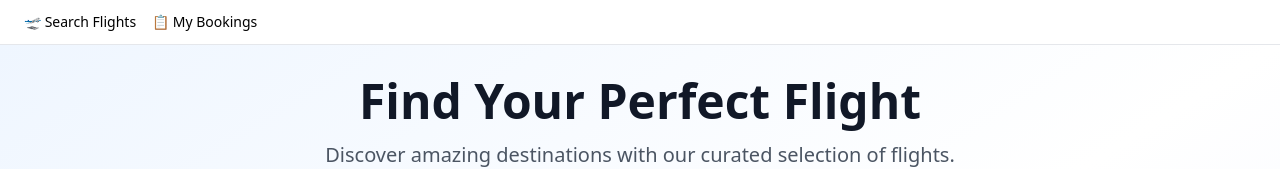
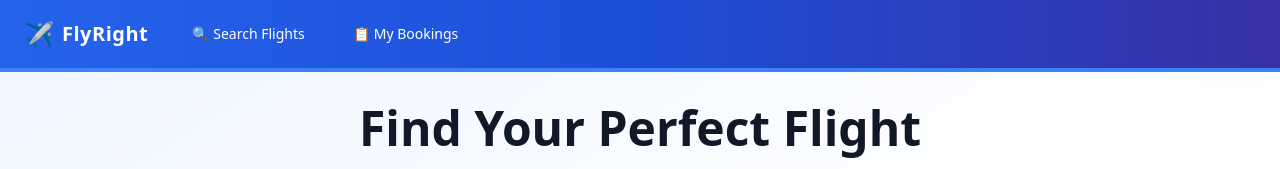
Before and after one commit to Lunaticfrost/fly-right-frontend, a Next.js app: page / in a window 1280 px wide. Shown: the top 169 px of the page. Built offline with nearby package versions, Linux system fonts and the light colour scheme; no server answers; the database is empty.

Commit message:
Refactor Header component to enhance UI and user experience. Update layout with a gradient background, improved navigation links, and user email display. Streamline logout functionality and ensure responsive design for better accessibility.

```diff
--- a/src/components/Header.tsx
+++ b/src/components/Header.tsx
@@ -1,47 +1,81 @@
-'use client'
-import Link from 'next/link'
-import { useRouter } from 'next/navigation'
-import { supabase } from '@/lib/supabase'
-import { useEffect, useState } from 'react'
+"use client";
+import Link from "next/link";
+import { useRouter } from "next/navigation";
+import { supabase } from "@/lib/supabase";
+import { useEffect, useState } from "react";
 
 export default function Header() {
-  const router = useRouter()
-  const [userEmail, setUserEmail] = useState<string | null>(null)
+  const router = useRouter();
+  const [userEmail, setUserEmail] = useState<string | null>(null);
 
   useEffect(() => {
     const fetchUser = async () => {
-      const { data: userData } = await supabase.auth.getUser()
-      setUserEmail(userData.user?.email || null)
-    }
-    fetchUser()
-  }, [])
+      const { data: userData } = await supabase.auth.getUser();
+      setUserEmail(userData.user?.email || null);
+    };
+    fetchUser();
+  }, []);
 
   const handleLogout = async () => {
-    await supabase.auth.signOut()
-    router.push('/auth/login')
-  }
+    await supabase.auth.signOut();
+    router.push("/auth/login");
+  };
 
   return (
-    <header className="w-full bg-white border-b shadow-sm px-6 py-3 flex justify-between items-center">
-      <div className="space-x-4 text-sm font-medium">
-        <Link href="/" className="hover:underline">
-          🛫 Search Flights
+    <header className="w-full bg-gradient-to-r from-blue-600 via-blue-700 to-indigo-800 text-white shadow-lg border-b-4 border-blue-500">
+      <div className="max-w-7xl mx-auto px-6 py-4">
+        <div className="flex justify-between items-center">
+          <div className="flex items-center space-x-8">
+            <Link
+              href="/"
+              className="flex items-center space-x-2 hover:scale-105 transition-transform duration-200"
+            >
+              <span className="text-2xl">✈️</span>
+              <span className="text-xl font-bold tracking-wide">FlyRight</span>
             </Link>
-        <Link href="/my-bookings" className="hover:underline">
-          📋 My Bookings
+            <nav className="hidden md:flex space-x-6 text-sm font-medium">
+              <Link
+                href="/"
+                className="flex items-center space-x-1 px-3 py-2 rounded-lg hover:bg-white/20 transition-all duration-200 hover:scale-105"
+              >
+                <span>🔍</span>
+                <span>Search Flights</span>
               </Link>
+              <Link
+                href="/my-bookings"
+                className="flex items-center space-x-1 px-3 py-2 rounded-lg hover:bg-white/20 transition-all duration-200 hover:scale-105"
+              >
+                <span>📋</span>
+                <span>My Bookings</span>
+              </Link>
+            </nav>
           </div>
-      <div className="flex items-center gap-4 text-sm">
-        {userEmail && <span className="text-gray-700">Hi, {userEmail}</span>}
+
+          <div className="flex items-center space-x-4">
             {userEmail && (
+              <div className="flex items-center space-x-3">
+                <div className="hidden sm:block text-right">
+                  <p className="text-sm font-medium">Welcome back!</p>
+                  <p className="text-xs text-blue-100 truncate max-w-32">
+                    {userEmail}
+                  </p>
+                </div>
+                <div className="w-8 h-8 bg-white/20 rounded-full flex items-center justify-center">
+                  <span className="text-sm font-bold">
+                    {userEmail.charAt(0).toUpperCase()}
+                  </span>
+                </div>
                 <button
                   onClick={handleLogout}
-          className="bg-red-500 text-white px-3 py-1 rounded hover:bg-red-600"
+                  className="bg-red-500 hover:bg-red-600 text-white px-4 py-2 rounded-lg font-medium transition-all duration-200 hover:scale-105 shadow-md hover:shadow-lg"
                 >
                   Logout
                 </button>
+              </div>
             )}
           </div>
+        </div>
+      </div>
     </header>
-  )
+  );
 }
```
Lines whose indentation alone changed are shown as unchanged.
